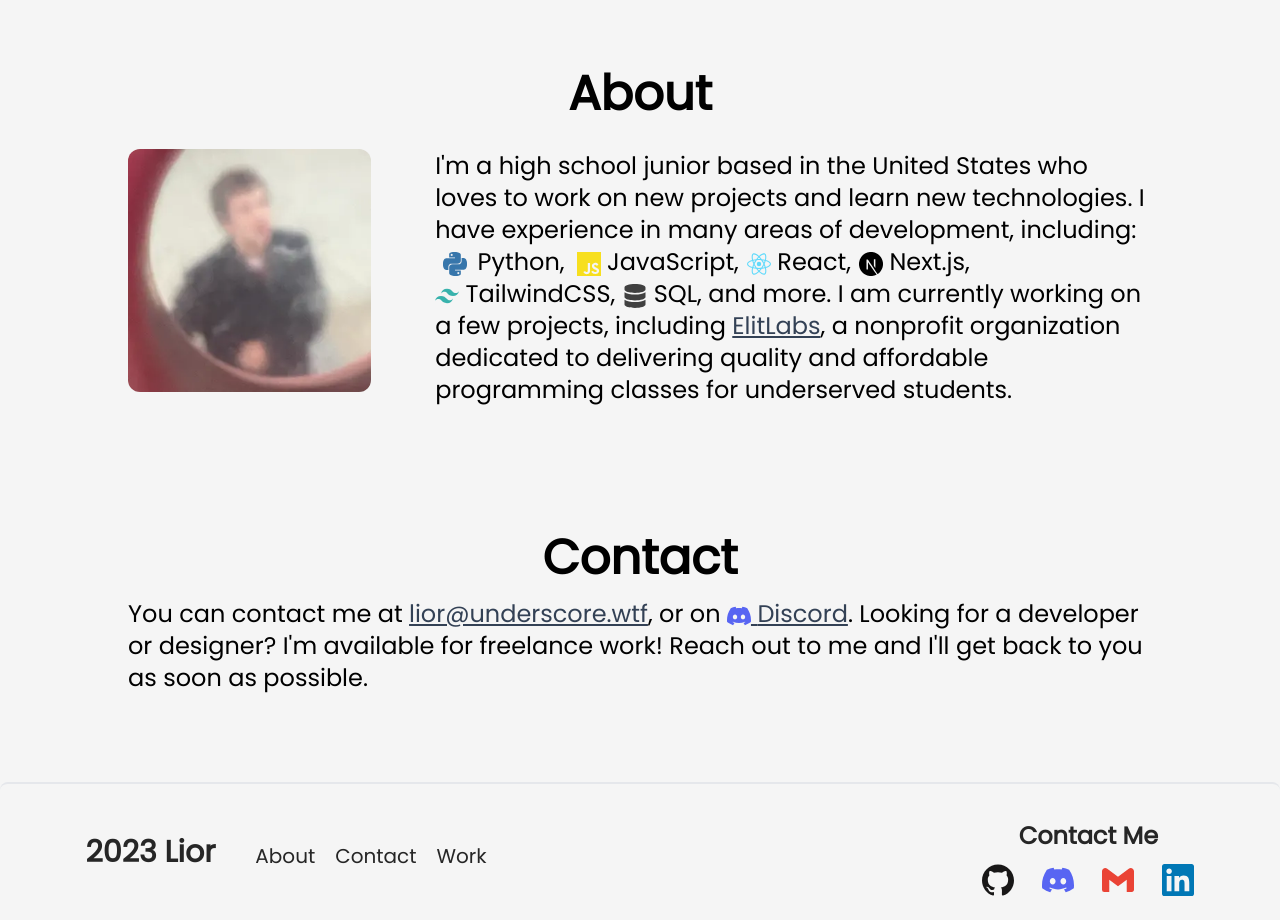
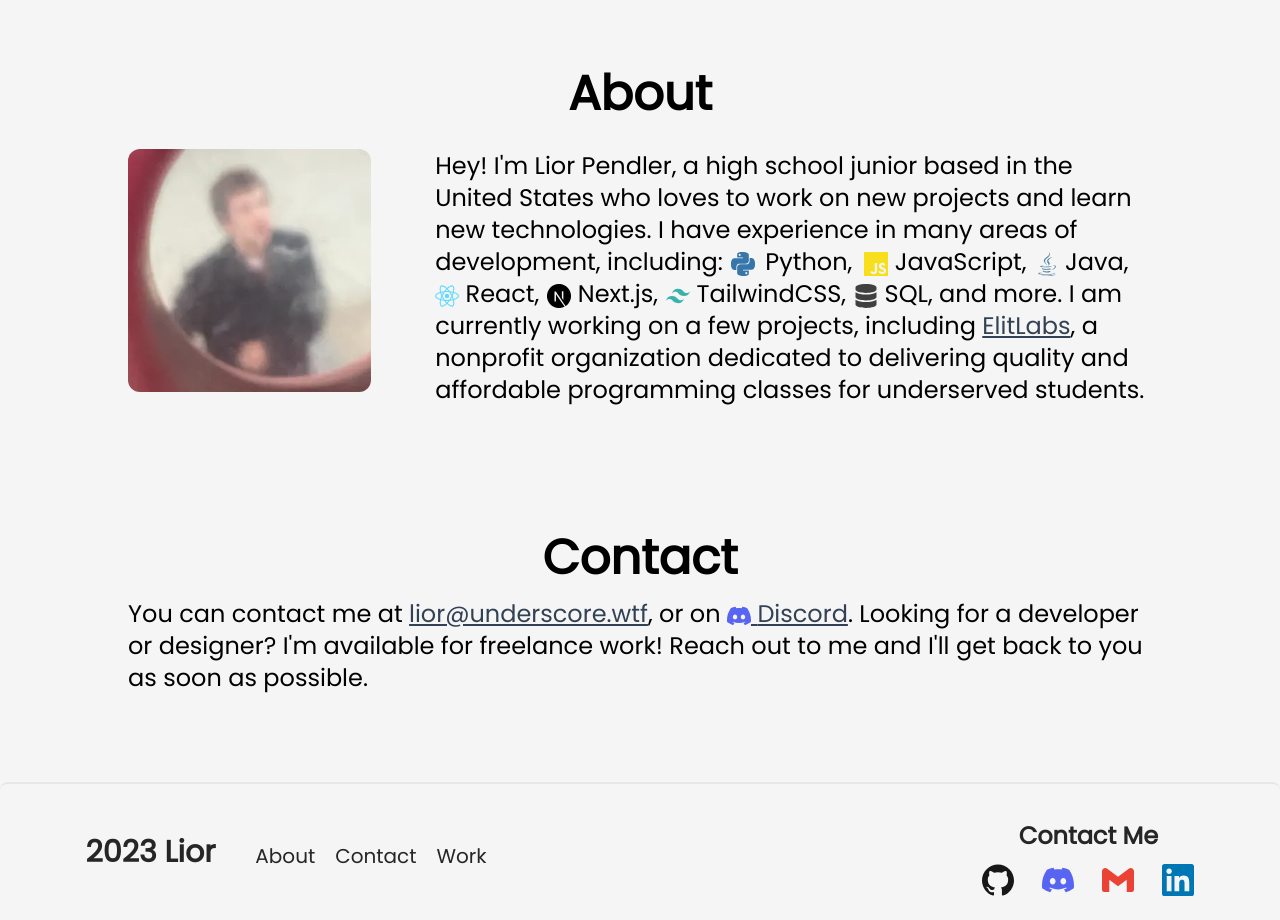
Before and after one commit to underscorelior/portfolio, a React (Vite) app: page / in a window 1280 px wide. Shown: the part 1560-2480 px from the top of the page. Built offline with nearby package versions, Linux system fonts and the light colour scheme.

Commit message:
Add Java to skills

```diff
--- a/src/components/About.jsx
+++ b/src/components/About.jsx
@@ -6,7 +6,7 @@ import {
 	SiNextdotjs,
 	SiTailwindcss,
 } from 'react-icons/si';
-import { FaDatabase } from 'react-icons/fa';
+import { FaDatabase, FaJava } from 'react-icons/fa';
 import me from '../assets/me.webp';
 
 class About extends Component {
@@ -26,7 +26,7 @@ class About extends Component {
 						width={'full'}
 					/>
 					<p className="tracking col-start-3 self-center pt-4 text-2xl font-medium">
-						I'm a high school junior based in the United States who loves to
+						Hey! I'm Lior Pendler, a high school junior based in the United States who loves to
 						work on new projects and learn new technologies. I have experience
 						in many areas of development, including:
 						<span className="ml-2 mr-3 inline-block">
@@ -36,6 +36,10 @@ class About extends Component {
 						<span className="mr-2 inline-block">
 							<SiJavascript className="inline-block text-2xl text-[#F7DF1E]" />{' '}
 							JavaScript,{' '}
+						</span>
+						<span className="mr-2 inline-block">
+							<FaJava className="inline-block text-2xl text-[#5382a1]" />{' '}
+							Java,{' '}
 						</span>
 						<span className="mr-2 inline-block">
 							<SiReact className="inline-block text-2xl text-[#61DAFB]" />{' '}
```
